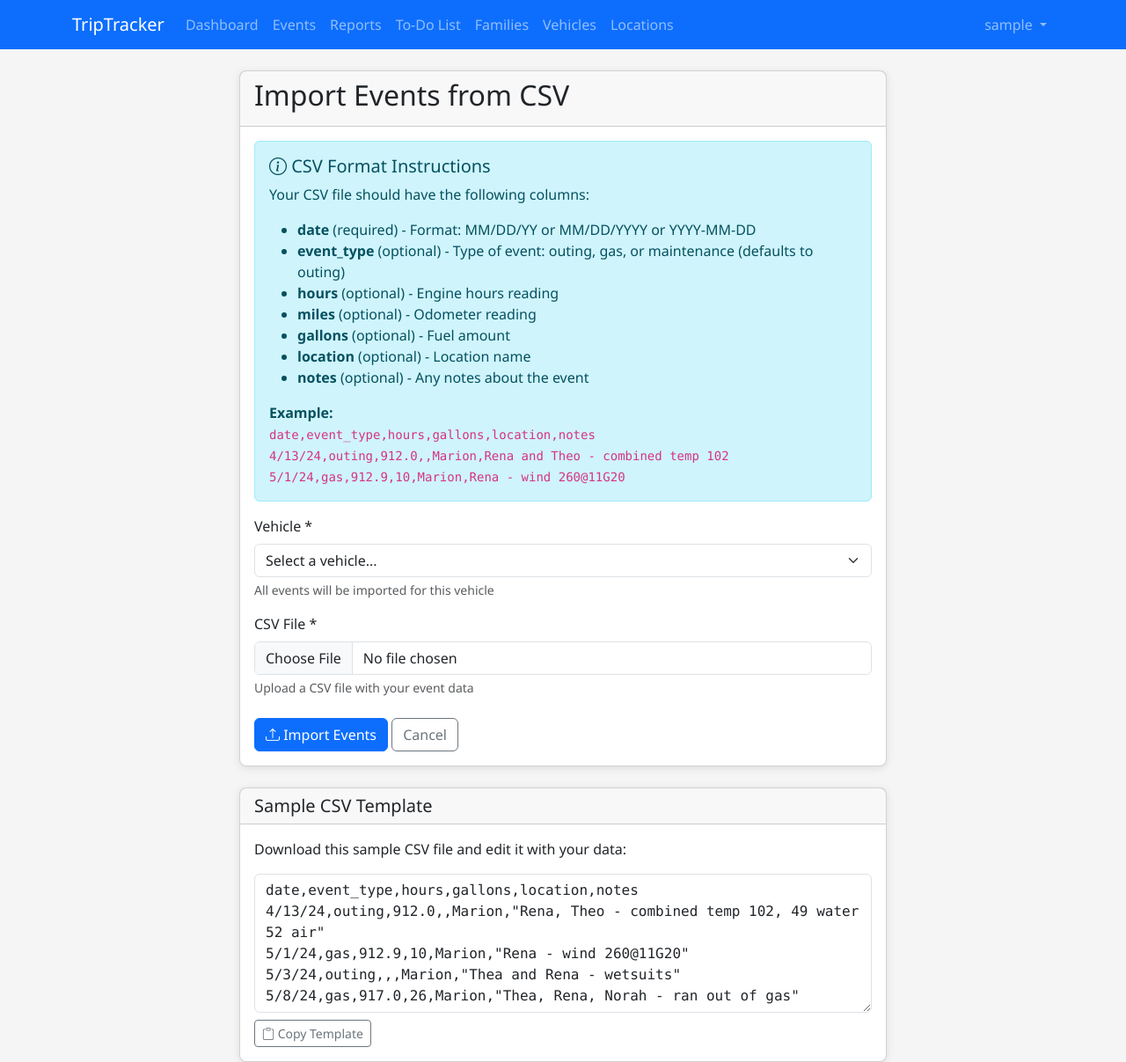
After one commit to cloudflying87/triptrack, a Django app: page /events/import/ in a window 1280 px wide. The commit adds this page. Shown: the whole page at 88% size. Run offline with Django 5.2, Linux system fonts and the light colour scheme; the visitor is signed in with stand-in values (Sample User, id 1); data that the repository does not hold is empty; some libraries are stand-ins or nearby versions.

Commit message:
Making reports better and adding import

```diff
--- /dev/null
+++ b/tracker/templates/tracker/event_import.html
@@ -0,0 +1,97 @@
+<!-- tracker/templates/tracker/event_import.html -->
+{% extends 'tracker/base.html' %}
+
+{% block title %}TripTracker - Import Events{% endblock %}
+
+{% block content %}
+<div class="row">
+  <div class="col-md-8 mx-auto">
+    <div class="card form-card">
+      <div class="card-header">
+        <h2 class="card-title">Import Events from CSV</h2>
+      </div>
+      <div class="card-body">
+        <div class="alert alert-info">
+          <h5><i class="bi bi-info-circle"></i> CSV Format Instructions</h5>
+          <p>Your CSV file should have the following columns:</p>
+          <ul>
+            <li><strong>date</strong> (required) - Format: MM/DD/YY or MM/DD/YYYY or YYYY-MM-DD</li>
+            <li><strong>event_type</strong> (optional) - Type of event: outing, gas, or maintenance (defaults to outing)</li>
+            <li><strong>hours</strong> (optional) - Engine hours reading</li>
+            <li><strong>miles</strong> (optional) - Odometer reading</li>
+            <li><strong>gallons</strong> (optional) - Fuel amount</li>
+            <li><strong>location</strong> (optional) - Location name</li>
+            <li><strong>notes</strong> (optional) - Any notes about the event</li>
+          </ul>
+          <p class="mb-0"><strong>Example:</strong></p>
+          <code>date,event_type,hours,gallons,location,notes<br>
+4/13/24,outing,912.0,,Marion,Rena and Theo - combined temp 102<br>
+5/1/24,gas,912.9,10,Marion,Rena - wind 260@11G20</code>
+        </div>
+
+        <form method="post" enctype="multipart/form-data">
+          {% csrf_token %}
+
+          <div class="mb-3">
+            <label for="vehicle" class="form-label">Vehicle *</label>
+            <select name="vehicle" id="vehicle" class="form-select" required>
+              <option value="">Select a vehicle...</option>
+              {% for vehicle in vehicles %}
+                <option value="{{ vehicle.id }}">{{ vehicle.name }} ({{ vehicle.year }} {{ vehicle.make }} {{ vehicle.model }})</option>
+              {% endfor %}
+            </select>
+            <div class="form-text">All events will be imported for this vehicle</div>
+          </div>
+
+          <div class="mb-3">
+            <label for="csv_file" class="form-label">CSV File *</label>
+            <input type="file" name="csv_file" id="csv_file" class="form-control" accept=".csv" required>
+            <div class="form-text">Upload a CSV file with your event data</div>
+          </div>
+
+          <div class="mt-4">
+            <button type="submit" class="btn btn-primary">
+              <i class="bi bi-upload"></i> Import Events
+            </button>
+            <a href="{% url 'event_list' %}" class="btn btn-outline-secondary">Cancel</a>
+          </div>
+        </form>
+      </div>
+    </div>
+
+    <div class="card mt-4">
+      <div class="card-header">
+        <h5 class="mb-0">Sample CSV Template</h5>
+      </div>
+      <div class="card-body">
+        <p>Download this sample CSV file and edit it with your data:</p>
+        <textarea class="form-control font-monospace" rows="6" readonly>date,event_type,hours,gallons,location,notes
+4/13/24,outing,912.0,,Marion,"Rena, Theo - combined temp 102, 49 water 52 air"
+5/1/24,gas,912.9,10,Marion,"Rena - wind 260@11G20"
+5/3/24,outing,,,Marion,"Thea and Rena - wetsuits"
+5/8/24,gas,917.0,26,Marion,"Thea, Rena, Norah - ran out of gas"</textarea>
+        <button class="btn btn-sm btn-outline-secondary mt-2" onclick="copyTemplate()">
+          <i class="bi bi-clipboard"></i> Copy Template
+        </button>
+      </div>
+    </div>
+  </div>
+</div>
+{% endblock %}
+
+{% block extra_js %}
+<script>
+function copyTemplate() {
+  const textarea = document.querySelector('textarea');
+  textarea.select();
+  document.execCommand('copy');
+
+  const btn = event.target.closest('button');
+  const originalText = btn.innerHTML;
+  btn.innerHTML = '<i class="bi bi-check"></i> Copied!';
+  setTimeout(() => {
+    btn.innerHTML = originalText;
+  }, 2000);
+}
+</script>
+{% endblock %}
--- a/tracker/urls.py
+++ b/tracker/urls.py
@@ -30,6 +30,7 @@ urlpatterns = [
     # Event URLs
     path('events/', views.EventListView.as_view(), name='event_list'),
     path('events/create/', views.EventCreateView.as_view(), name='event_create'),
+    path('events/import/', views.EventImportView.as_view(), name='event_import'),
     path('events/maintenance/create/', views.MaintenanceCreateView.as_view(), name='maintenance_create'),
     path('events/gas/create/', views.GasCreateView.as_view(), name='gas_create'),
     path('events/outing/create/', views.OutingCreateView.as_view(), name='outing_create'),
--- a/tracker/views.py
+++ b/tracker/views.py
@@ -770,10 +770,44 @@ class LocationDetailView(LoginRequiredMixin, DetailView):
 
     def get_context_data(self, **kwargs):
         context = super().get_context_data(**kwargs)
+        location = self.object
+
         # Get all events at this location
-        context['events'] = Event.objects.filter(
-            location=self.object
-        ).order_by('-date')[:20]  # Show last 20 events
+        all_events = Event.objects.filter(location=location)
+        context['events'] = all_events.order_by('-date')[:20]  # Show last 20 events
+
+        # Total visits
+        context['total_visits'] = all_events.count()
+
+        # Visits by year
+        yearly_visits = (
+            all_events
+            .annotate(year=TruncYear('date'))
+            .values('year')
+            .annotate(visit_count=Count('id'))
+            .order_by('-year')
+        )
+        context['yearly_visits'] = yearly_visits
+
+        # Visits by month
+        monthly_visits = (
+            all_events
+            .annotate(month=TruncMonth('date'))
+            .values('month')
+            .annotate(visit_count=Count('id'))
+            .order_by('-month')
+        )
+        context['monthly_visits'] = monthly_visits
+
+        # Vehicles that have visited this location
+        vehicles_visited = (
+            all_events
+            .values('vehicle__id', 'vehicle__name', 'vehicle__make', 'vehicle__model')
+            .annotate(visit_count=Count('id'))
+            .order_by('-visit_count')
+        )
+        context['vehicles_visited'] = vehicles_visited
+
         return context
 
 class LocationCreateView(LoginRequiredMixin, CreateView):
@@ -1080,6 +1114,127 @@ class VehicleReportView(LoginRequiredMixin, DetailView):
         # Check if user is in the family that owns the vehicle
         return self.request.user.families.filter(id=vehicle.family.id).exists()
 
+class EventImportView(LoginRequiredMixin, View):
+    template_name = 'tracker/event_import.html'
+
+    def get(self, request):
+        # Get all vehicles in families the user belongs to
+        user_families = request.user.families.all()
+        vehicles = Vehicle.objects.filter(family__in=user_families)
+
+        return render(request, self.template_name, {'vehicles': vehicles})
+
+    def post(self, request):
+        import csv
+        from io import TextIOWrapper
+        from datetime import datetime
+
+        if 'csv_file' not in request.FILES:
+            messages.error(request, 'No file uploaded.')
+            return redirect('event_import')
+
+        csv_file = request.FILES['csv_file']
+        vehicle_id = request.POST.get('vehicle')
+
+        if not vehicle_id:
+            messages.error(request, 'Please select a vehicle.')
+            return redirect('event_import')
+
+        try:
+            vehicle = Vehicle.objects.get(id=vehicle_id)
+            # Check if user has access to this vehicle
+            if not request.user.families.filter(id=vehicle.family.id).exists():
+                messages.error(request, 'You do not have access to this vehicle.')
+                return redirect('event_import')
+        except Vehicle.DoesNotExist:
+            messages.error(request, 'Vehicle not found.')
+            return redirect('event_import')
+
+        try:
+            # Read CSV file
+            decoded_file = TextIOWrapper(csv_file.file, encoding='utf-8')
+            csv_reader = csv.DictReader(decoded_file)
+
+            imported_count = 0
+            errors = []
+
+            for row_num, row in enumerate(csv_reader, start=2):
+                try:
+                    # Parse date
+                    date_str = row.get('date', '').strip()
+                    if not date_str:
+                        errors.append(f"Row {row_num}: Missing date")
+                        continue
+
+                    # Try multiple date formats
+                    date_obj = None
+                    for date_format in ['%m/%d/%y', '%m/%d/%Y', '%Y-%m-%d']:
+                        try:
+                            date_obj = datetime.strptime(date_str, date_format).date()
+                            break
+                        except ValueError:
+                            continue
+
+                    if not date_obj:
+                        errors.append(f"Row {row_num}: Invalid date format '{date_str}'")
+                        continue
+
+                    # Parse hours/miles
+                    hours = row.get('hours', '').strip()
+                    miles = row.get('miles', '').strip()
+
+                    # Parse gallons
+                    gallons = row.get('gallons', '').strip()
+
+                    # Get location
+                    location_name = row.get('location', '').strip()
+                    location = None
+                    if location_name:
+                        location, _ = Location.objects.get_or_create(
+                            name=location_name,
+                            family=vehicle.family,
+                            defaults={'created_by': request.user}
+                        )
+
+                    # Get notes
+                    notes = row.get('notes', '').strip()
+
+                    # Get event type (default to 'outing')
+                    event_type = row.get('event_type', 'outing').strip().lower()
+                    if event_type not in ['outing', 'gas', 'maintenance']:
+                        event_type = 'outing'
+
+                    # Create event
+                    event = Event.objects.create(
+                        vehicle=vehicle,
+                        event_type=event_type,
+                        date=date_obj,
+                        hours=float(hours) if hours else None,
+                        miles=float(miles) if miles else None,
+                        gallons=float(gallons) if gallons else None,
+                        location=location,
+                        notes=notes
+                    )
+                    imported_count += 1
+
+                except Exception as e:
+                    errors.append(f"Row {row_num}: {str(e)}")
+
+            if imported_count > 0:
+                messages.success(request, f'Successfully imported {imported_count} events.')
+
+            if errors:
+                for error in errors[:10]:  # Show first 10 errors
+                    messages.warning(request, error)
+                if len(errors) > 10:
+                    messages.warning(request, f'... and {len(errors) - 10} more errors')
+
+            return redirect('event_list')
+
+        except Exception as e:
+            messages.error(request, f'Error processing file: {str(e)}')
+            return redirect('event_import')
+
 class MaintenanceScheduleListView(LoginRequiredMixin, ListView):
     model = MaintenanceSchedule
     template_name = 'tracker/maintenance_schedule_list.html'
```
Also changed, not shown: tracker/templates/tracker/location_detail.html (+115 -1 lines).
